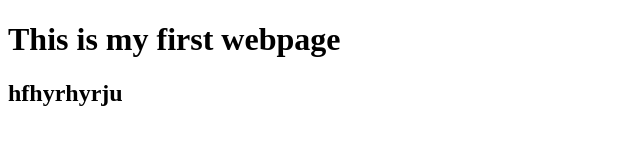
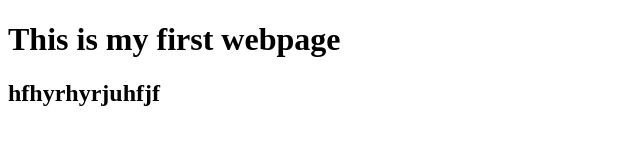
Before and after one commit to teodor20/Web, a plain HTML site: page index.html in a window 1280 px wide. Shown: the full height of the page, 0-640 px from the left. Drawn offline with Linux system fonts and the light colour scheme.

Commit message:
Changing name2

```diff
--- a/index.html
+++ b/index.html
@@ -6,6 +6,6 @@
 </head>
 <body>
 <h1>This is my first webpage</h1>
-<h2>hfhyrhyrju</h2>
+<h2>hfhyrhyrjuhfjf</h2>
 </body>
 </html>
```
